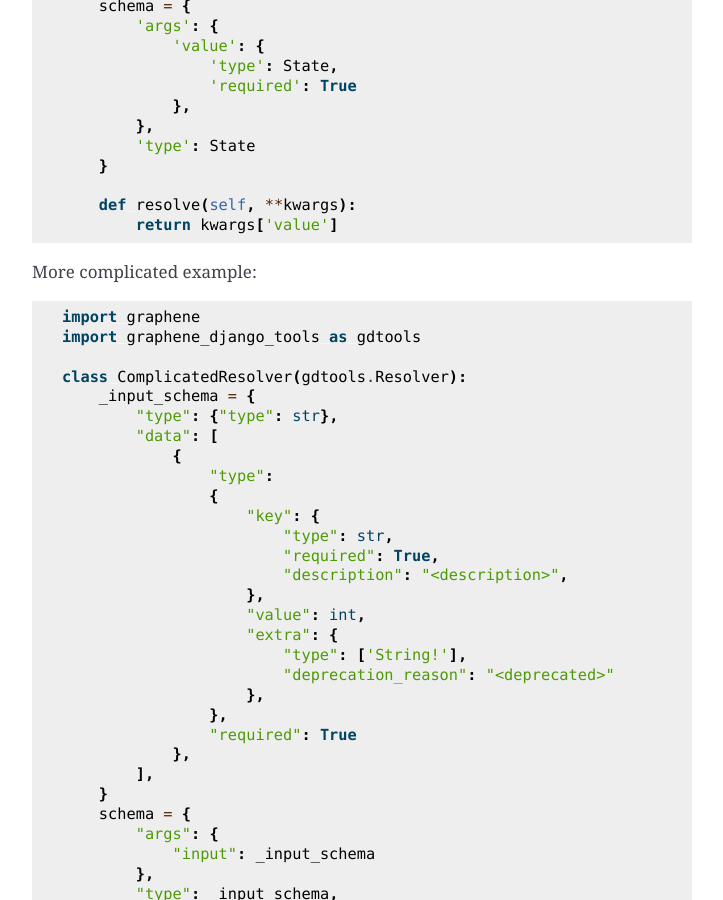
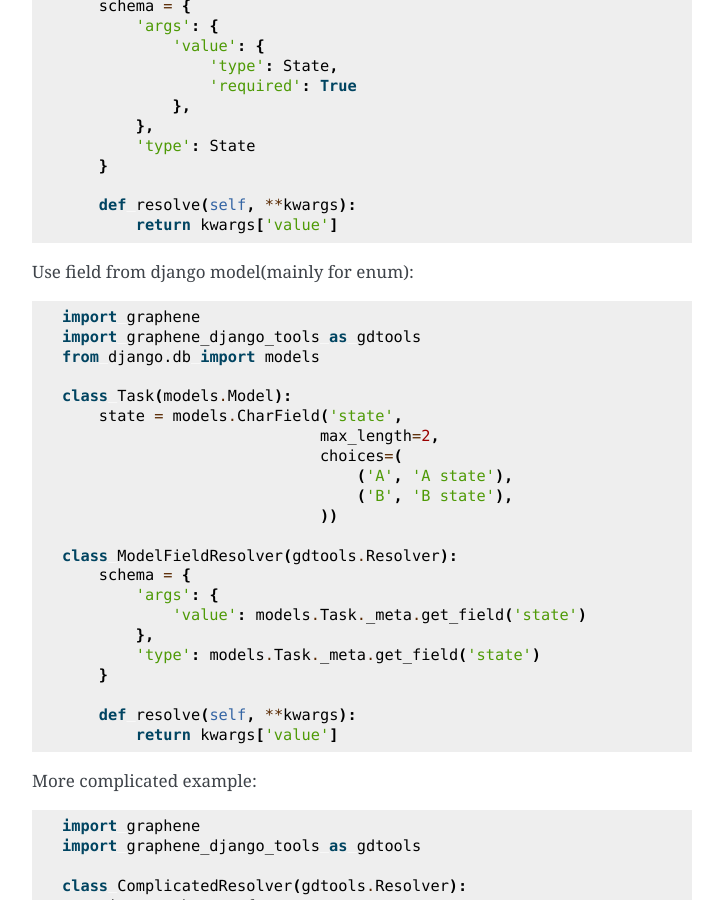
Before and after one commit to NateScarlet/graphene-django-tools, a Sphinx documentation site: the page built from docs/resolver.rst, in a window 1280 px wide and 900 px high, scrolled down 2251 px. Shown: the whole window, without its empty margins (388-1111 px from the left). Built offline with Sphinx 7.4.7, drawn with Linux system fonts in a browser that asks for light colours.

Commit message:
feat: support use model field in schema

```diff
--- a/docs/resolver.rst
+++ b/docs/resolver.rst
@@ -128,6 +128,33 @@ Use enum:
       def resolve(self, **kwargs):
           return kwargs['value']
 
+Use field from django model(mainly for enum):
+
+.. code:: python
+
+  import graphene
+  import graphene_django_tools as gdtools
+  from django.db import models
+
+  class Task(models.Model):
+      state = models.CharField('state',
+                              max_length=2,
+                              choices=(
+                                  ('A', 'A state'),
+                                  ('B', 'B state'),
+                              ))
+
+  class ModelFieldResolver(gdtools.Resolver):
+      schema = {
+          'args': {
+              'value': models.Task._meta.get_field('state')
+          },
+          'type': models.Task._meta.get_field('state')
+      }
+
+      def resolve(self, **kwargs):
+          return kwargs['value']
+
 More complicated example:
 
 .. code:: python
```
Also changed, not shown: 3 other files.
